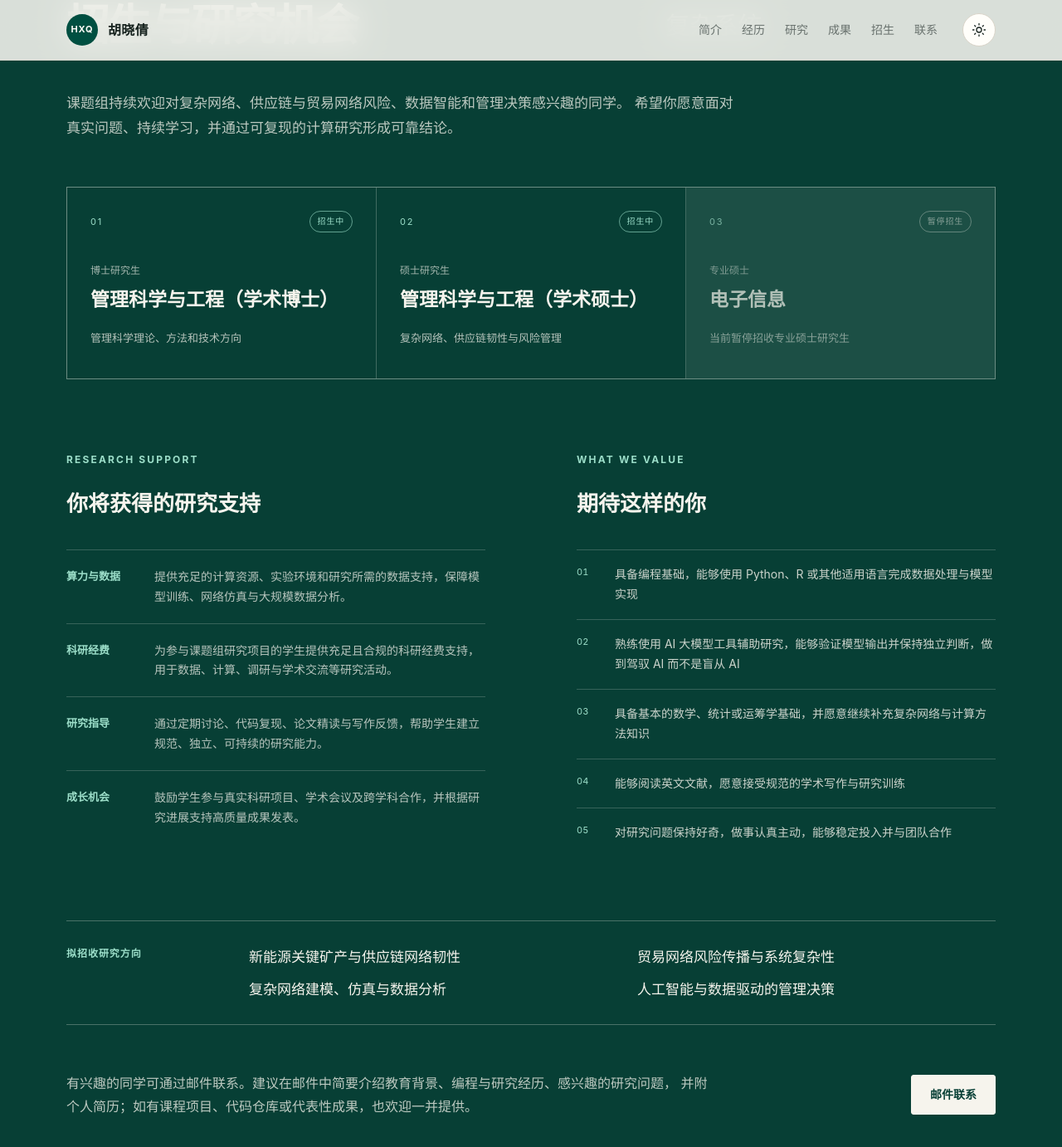
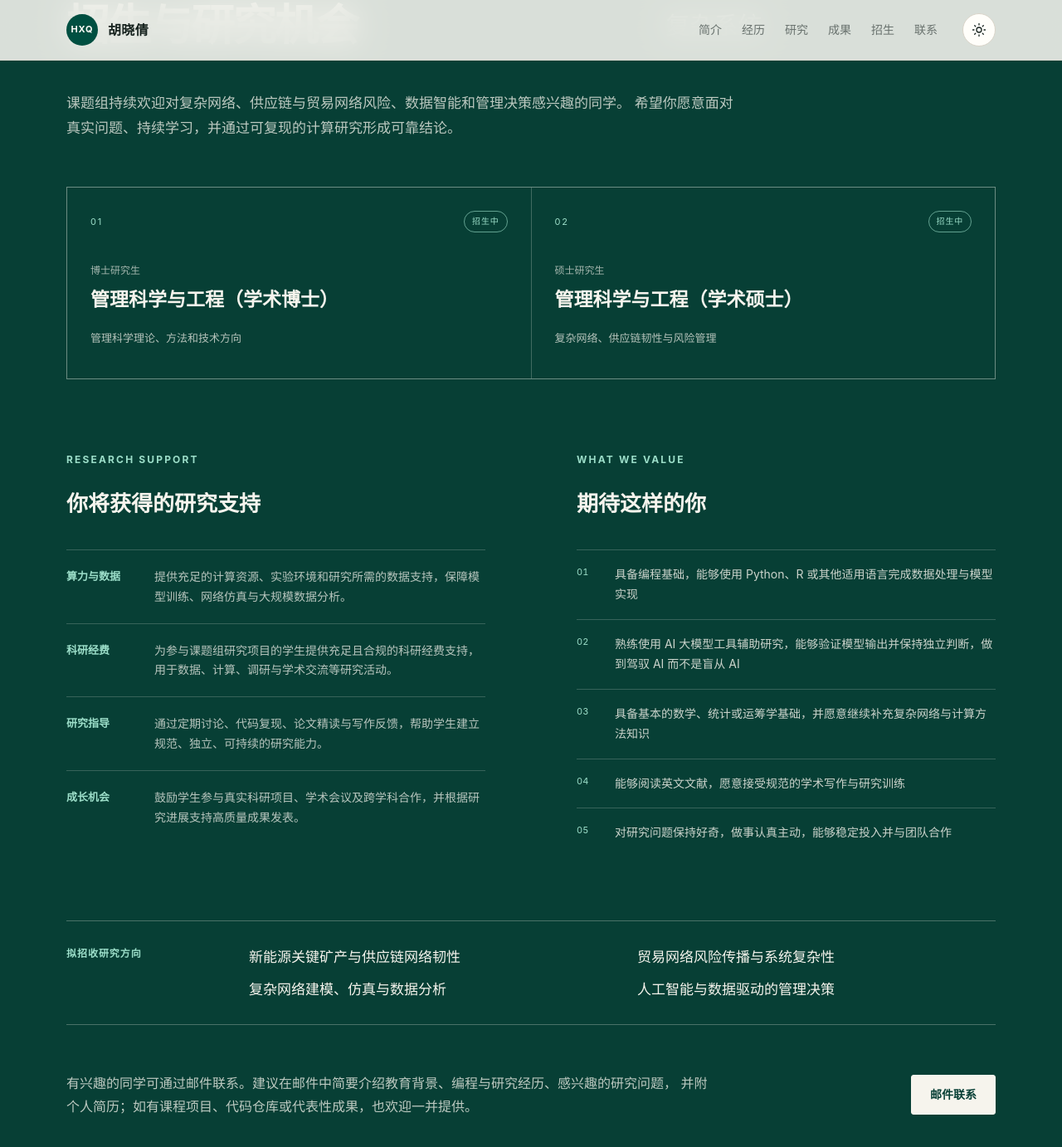
Before and after one commit to huxiaoqian/huxiaoqian.github.io, a Jekyll site: the page built from index.html, in a window 1280 px wide and 1400 px high, scrolled down 6334 px. Shown: the top 1382 px of the window at 83% size. Built offline with Jekyll 4.4.1, drawn with Linux system fonts in a browser that asks for light colours.

Commit message:
content: remove professional master's recruitment

```diff
--- a/_data/profile.yml
+++ b/_data/profile.yml
@@ -173,10 +173,6 @@ recruitment:
       degree: 管理科学与工程（学术硕士）
       focus: 复杂网络、供应链韧性与风险管理
       status: 招生中
-    - type: 专业硕士
-      degree: 电子信息
-      focus: 当前暂停招收专业硕士研究生
-      status: 暂停招生
   topics:
     - 新能源关键矿产与供应链网络韧性
     - 贸易网络风险传播与系统复杂性
--- a/assets/css/main.css
+++ b/assets/css/main.css
@@ -155,13 +155,11 @@ html[data-theme="light"] .moon, html[data-theme="dark"] .sun { display: none; }
 .recruitment-heading { display: grid; grid-template-columns: 1.25fr .75fr; gap: 60px; align-items: end; }
 .recruitment-heading > p { margin: 0 0 7px; font-family: var(--serif); font-size: clamp(20px, 2.6vw, 29px); line-height: 1.55; }
 .recruitment-intro { max-width: 820px; margin: 50px 0 0; color: color-mix(in srgb, var(--recruit-ink) 76%, transparent); font-size: 17px; }
-.program-grid { display: grid; grid-template-columns: repeat(3, 1fr); gap: 1px; margin-top: 56px; background: color-mix(in srgb, var(--recruit-ink) 24%, transparent); border: 1px solid color-mix(in srgb, var(--recruit-ink) 24%, transparent); }
+.program-grid { display: grid; grid-template-columns: repeat(2, 1fr); gap: 1px; margin-top: 56px; background: color-mix(in srgb, var(--recruit-ink) 24%, transparent); border: 1px solid color-mix(in srgb, var(--recruit-ink) 24%, transparent); }
 .program-grid article { min-height: 230px; padding: 28px; background: var(--recruit-bg); }
 .program-card-top { display: flex; align-items: center; justify-content: space-between; gap: 20px; }
 .program-card-top > span { color: #9cdec9; font-size: 11px; letter-spacing: .16em; }
 .program-card-top > em { padding: 3px 9px; border: 1px solid color-mix(in srgb, #9cdec9 62%, transparent); border-radius: 999px; color: #9cdec9; font-size: 10px; font-style: normal; letter-spacing: .08em; }
-.program-paused { opacity: .62; }
-.program-paused .program-card-top > em { border-color: color-mix(in srgb, var(--recruit-ink) 48%, transparent); color: color-mix(in srgb, var(--recruit-ink) 72%, transparent); }
 .program-grid article > p { margin: 35px 0 8px; color: color-mix(in srgb, var(--recruit-ink) 66%, transparent); font-size: 12px; }
 .program-grid h3 { margin: 0 0 20px; font-family: var(--serif); font-size: 23px; line-height: 1.45; }
 .program-grid small { display: block; color: color-mix(in srgb, var(--recruit-ink) 72%, transparent); font-size: 13px; line-height: 1.65; }
--- a/index.html
+++ b/index.html
@@ -172,7 +172,7 @@ description: 胡晓倩，首都经济贸易大学管理工程学院副教授、
 
       <div class="program-grid">
         {% for program in profile.recruitment.programs %}
-          <article{% if program.status == '暂停招生' %} class="program-paused"{% endif %}>
+          <article>
             <div class="program-card-top"><span>0{{ forloop.index }}</span><em>{{ program.status }}</em></div>
             <p>{{ program.type }}</p>
             <h3>{{ program.degree }}</h3>
```
